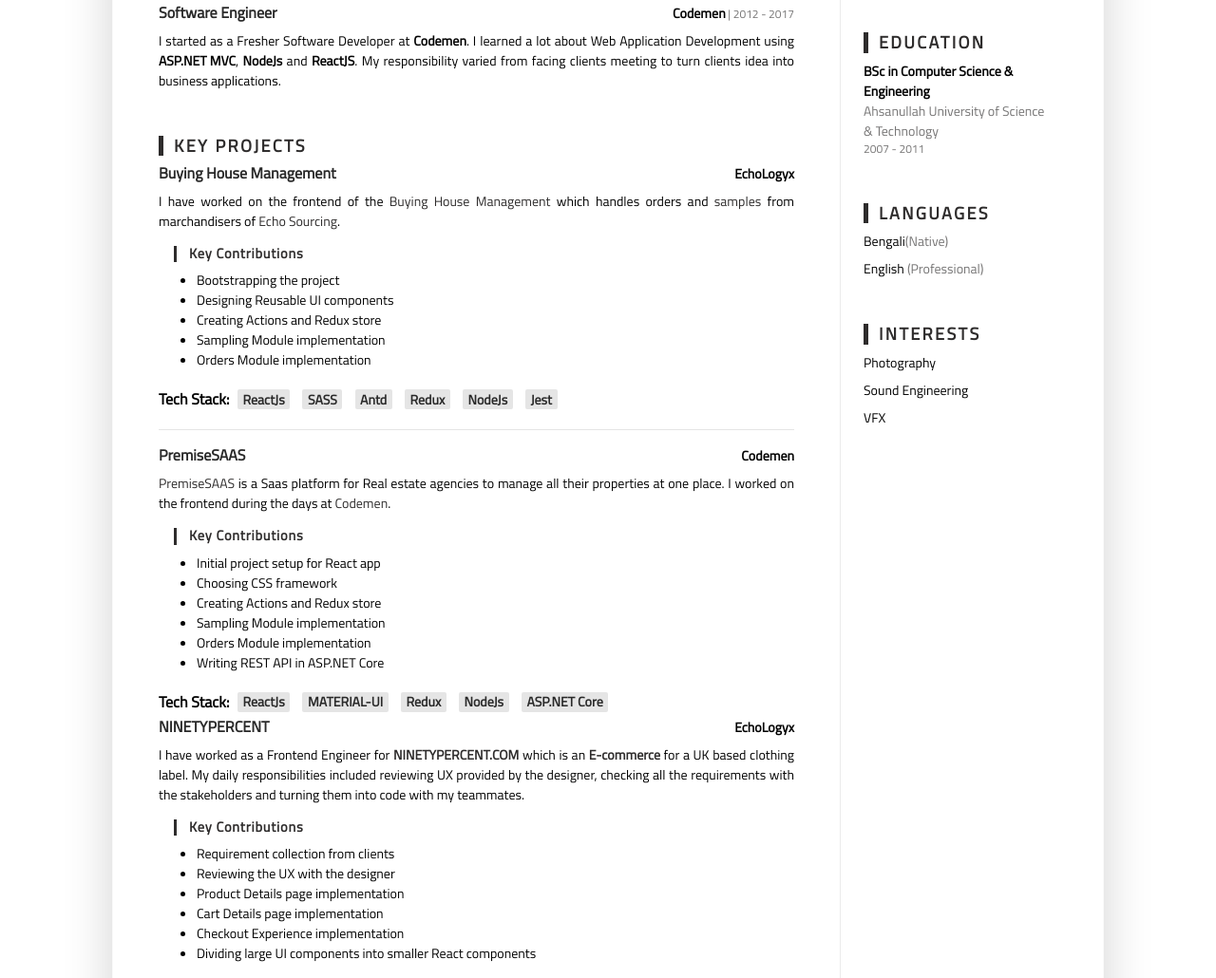
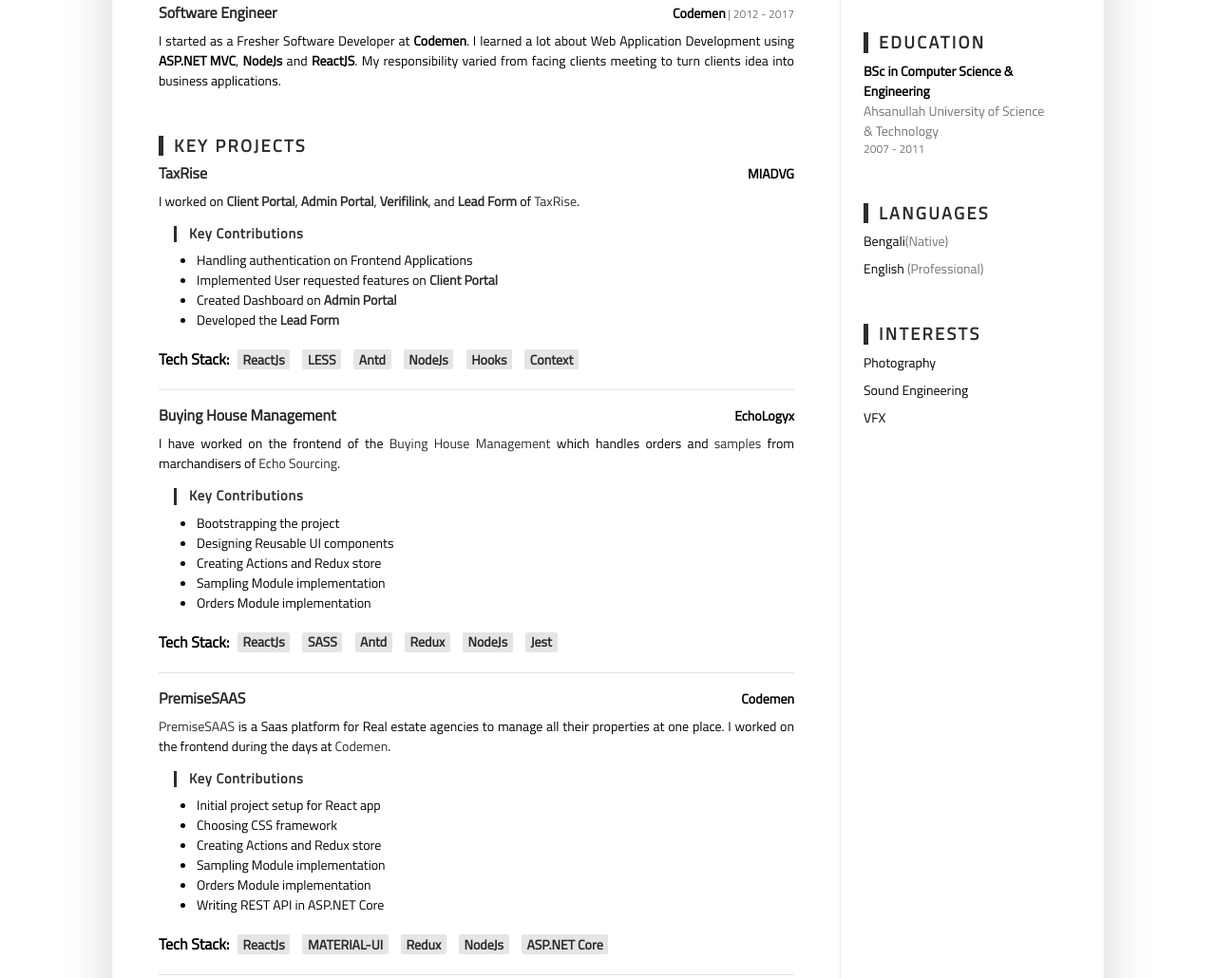
Before and after one commit to mushfiqweb/resume.mushfiqweb.com, a website: page index.html in a window 1280 px wide. Shown: the part 787-1817 px from the top of the page at 95% size. Drawn offline with Linux system fonts and the light colour scheme.

Commit message:
updated TaxRise info

```diff
--- a/index.html
+++ b/index.html
@@ -248,7 +248,66 @@
 							<section class="project-section py-3">
 								<h3 class="text-uppercase resume-section-heading mb-4">KEY Projects</h3>
 
+								<!--//item-->
 
+								<div class="item">
+									<div class="item-heading row align-items-center mb-2">
+										<h4 class="item-title col-12 col-md-6 col-lg-8 mb-2 mb-md-0">TaxRise</h4>
+										<div
+											class="item-meta col-12 col-md-6 col-lg-4 text-muted text-left text-md-right">
+											<a class="work-company dark-link dark-hover6"
+												href="https://www.MIADVG.com" title="MIADVG"
+												target="_blank">MIADVG</a>
+										</div>
+
+									</div>
+									<div class="item-content">
+										<p>
+											I worked on <a href="https://client.taxrise.com/" title="Client Portal"
+												target="_blank"><strong>Client Portal</strong></a>, <a href="https://admin.taxrise.com/" title="Admin Portal"
+												target="_blank"><strong>Admin Portal</strong></a>, <a href="https://verifilink.com/" title="Verifilink"
+												target="_blank"><strong>Verifilink</strong></a>, and <a title="Lead Form"
+												target="_blank" href="https://app.taxrise.com/"><strong>Lead Form</strong></a>
+												 of <a href="https://app.taxrise.com/" title="TaxRise"
+												target="_blank">TaxRise</a>.
+										</p>
+										<h3 class="resume-sub-heading mb-4">Key Contributions</h3>
+										<ul>
+											<li>
+												Handling authentication on Frontend Applications
+											</li>
+											<li>
+												Implemented User requested features on <a href="https://client.taxrise.com/" title="Client Portal"
+												target="_blank"><strong>Client Portal</strong></a>
+											</li>
+											<li>
+												Created Dashboard on <a href="https://admin.taxrise.com/" title="Admin Portal"
+												target="_blank"><strong>Admin Portal</strong></a>
+											</li>
+											<li>
+												Developed the <a title="Lead Form"
+												target="_blank" href="https://app.taxrise.com/"><strong>Lead Form</strong></a>
+											</li>
+										</ul>
+										<span class="tech-caption"> Tech Stack: </span>
+										<a target="_blank" href="https://reactjs.org"
+											class="badge badge-light">ReactJs</a>
+										<a target="_blank" href="https://sass-lang.com"
+											class="badge badge-light">LESS</a>
+										<a target="_blank" href="https://tailwindcss.com"
+											class="badge badge-light">Antd</a>
+										<a target="_blank" href="https://nodejs.org"
+											class="badge badge-light">NodeJs</a>
+											<a target="_blank" href="https://reactjs.org/docs/hooks-overview.html"
+											class="badge badge-light">Hooks</a>
+											<a target="_blank" href="https://reactjs.org/docs/context.html"
+											class="badge badge-light">Context</a>
+
+									</div>
+
+									<hr>
+								</div>
+								<!--//item-->
 
 
 								<!--//item-->
@@ -361,6 +420,7 @@
 											class="badge badge-light">ASP.NET Core</a>
 
 									</div>
+									<hr>
 								</div>
 								<!--//item-->
 
```
Also changed, not shown: build/index.html.
